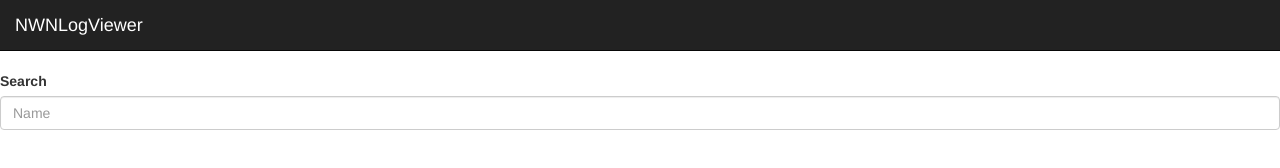
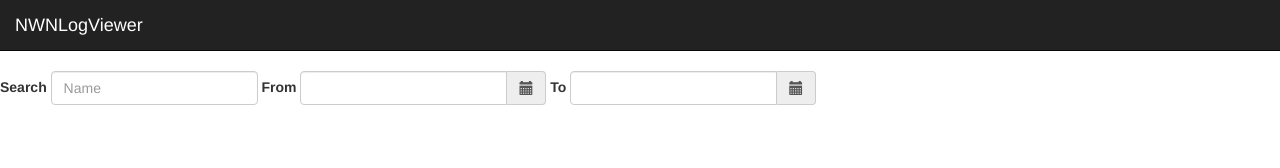
Before and after one commit to CromFr/NWN2LogViewer, a website: page public/index.html in a window 1280 px wide. Drawn offline with nearby package versions, Linux system fonts and the light colour scheme; no server answers.

Commit message:
Datepicker

```diff
--- a/public/index.html
+++ b/public/index.html
@@ -4,8 +4,14 @@
 	<meta charset="utf-8">
 	<title>Log viewer</title>
 	<link rel="stylesheet" href="lib/bootstrap/dist/css/bootstrap.min.css">
+	<link rel="stylesheet" href="lib/bootstrap/dist/css/bootstrap.min.css" />
+	<link rel="stylesheet" href="lib/eonasdan-bootstrap-datetimepicker/build/css/bootstrap-datetimepicker.min.css" />
 
 	<script src="lib/angular/angular.js"></script>
+	<script src="lib/jquery/dist/jquery.min.js"></script>
+	<script src="lib/bootstrap/dist/js/bootstrap.min.js"></script>
+	<script type="text/javascript" src="lib/moment/min/moment.min.js"></script>
+	<script type="text/javascript" src="lib/eonasdan-bootstrap-datetimepicker/build/js/bootstrap-datetimepicker.min.js"></script>
 
 	<script type="text/javascript">
 		function getParameterByName(name) {
@@ -60,10 +66,38 @@
 	</nav>
 
 	<div ng-controller="LogCtrl">
+		<form class="form-inline">
 			<div class="form-group">
 				<label for="searchScript">Search</label>
 				<input class="form-control" id="searchScript" placeholder="Name" ng-model="searchName">
+
+
+				<label for="datePickerFrom">From</label>
+				<div id="datePickerFrom" class="input-group date">
+					<input type="text" class="form-control"/>
+					<span class="input-group-addon">
+						<span class="glyphicon glyphicon-calendar"></span>
+					</span>
 				</div>
+				<label for="datePickerTo">To</label>
+				<div id="datePickerTo" class="input-group date">
+					<input type="text" class="form-control"/>
+					<span class="input-group-addon">
+						<span class="glyphicon glyphicon-calendar"></span>
+					</span>
+				</div>
+					<script type="text/javascript">
+						$(function () {
+							$('#datePickerFrom').datetimepicker({
+								format: 'YYYY-MM-DD HH:MM:SS'
+							});
+							$('#datePickerTo').datetimepicker({
+								format: 'YYYY-MM-DD HH:MM:SS'
+							});
+						});
+					</script>
+			</div>
+		</form>
 
 		<table class="table table-striped table-condensed">
 			<thead><tr>
@@ -88,7 +122,5 @@
 	</div>
 
 
-	<script src="lib/jquery/dist/jquery.min.js"></script>
-	<script src="lib/bootstrap/dist/js/bootstrap.min.js"></script>
 </body>
 </html>
```
Also changed, not shown: bower.json (+7 -6 lines), 1 other file. Lines whose indentation alone changed are shown as unchanged.
